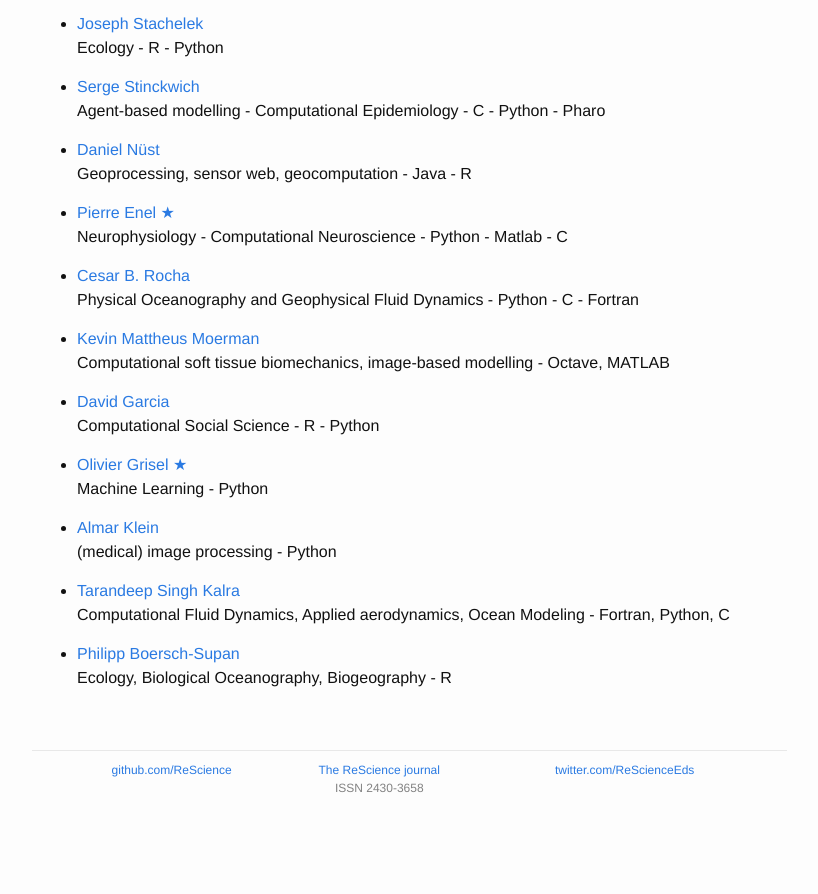
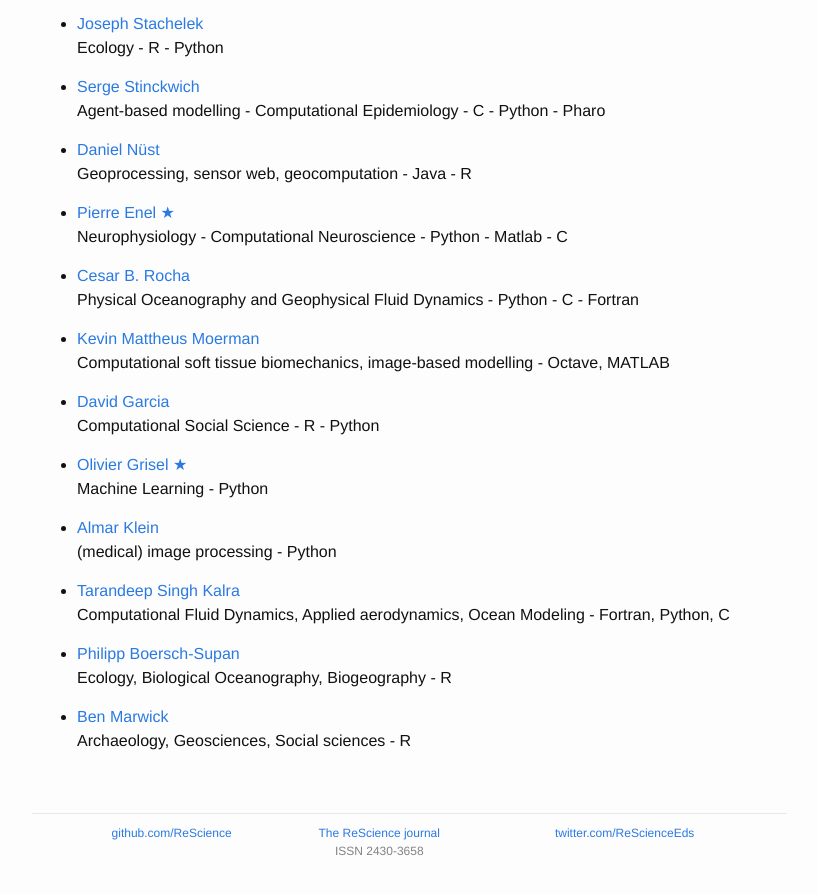
Before and after one commit to ReScience/rescience.github.io, a Jekyll site: the page built from 04-board.md, in a window 1280 px wide and 900 px high, scrolled down 2904 px. Shown: the top 894 px of the window, without its empty margins (223-1041 px from the left). Built offline with Jekyll 4.4.1, drawn with Linux system fonts in a browser that asks for light colours; before the commit the page ends 3741 px from its top, so only the background shows below that.

Commit message:
Updated board

```diff
--- a/04-board.md
+++ b/04-board.md
@@ -183,3 +183,6 @@ accepts submissions in other open source languages.
 
 * [Philipp Boersch-Supan](https://github.com/pboesu)
   Ecology, Biological Oceanography, Biogeography - R
+
+* [Ben Marwick](https://github.com/benmarwick)
+  Archaeology, Geosciences, Social sciences - R
```
